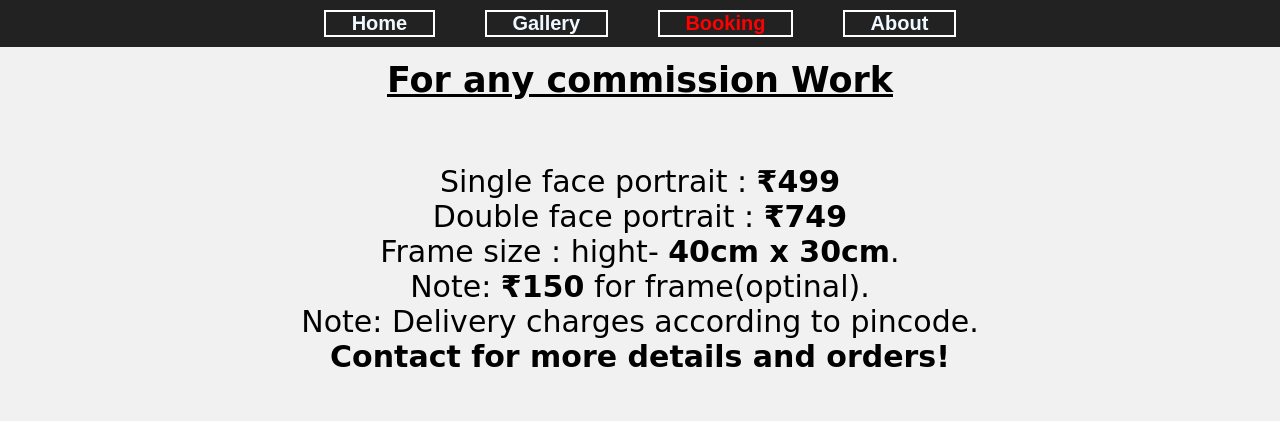
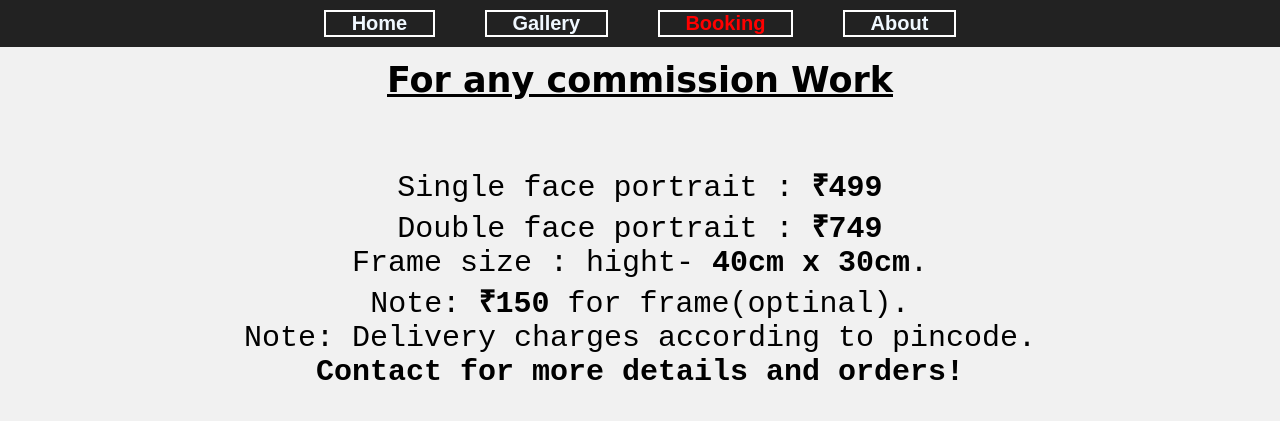
Before and after one commit to turjoarts/home, a plain HTML site: page booking.html in a window 1280 px wide. Shown: the top 421 px of the page. Drawn offline with nearby package versions, Linux system fonts and the light colour scheme; a web font is replaced by a local one.

Commit message:
Update style.css

```diff
--- a/style/style.css
+++ b/style/style.css
@@ -332,7 +332,7 @@ p span{
 .para{
     margin-top: 5vw;
     font-size: 30px;
-    font-family:var(--font8)
+    font-family:var(--font5)
 }
 
 .fix_footer{
```
